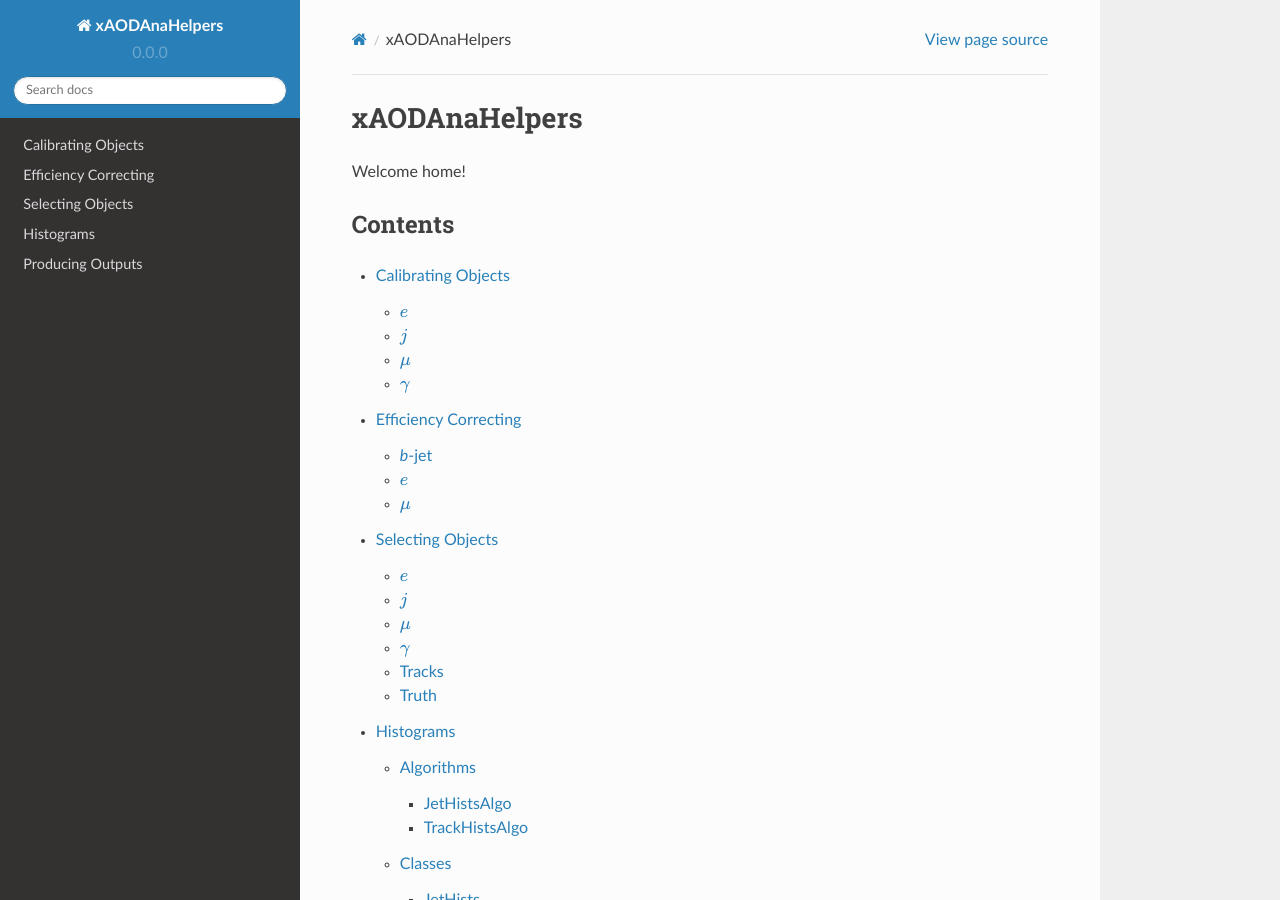
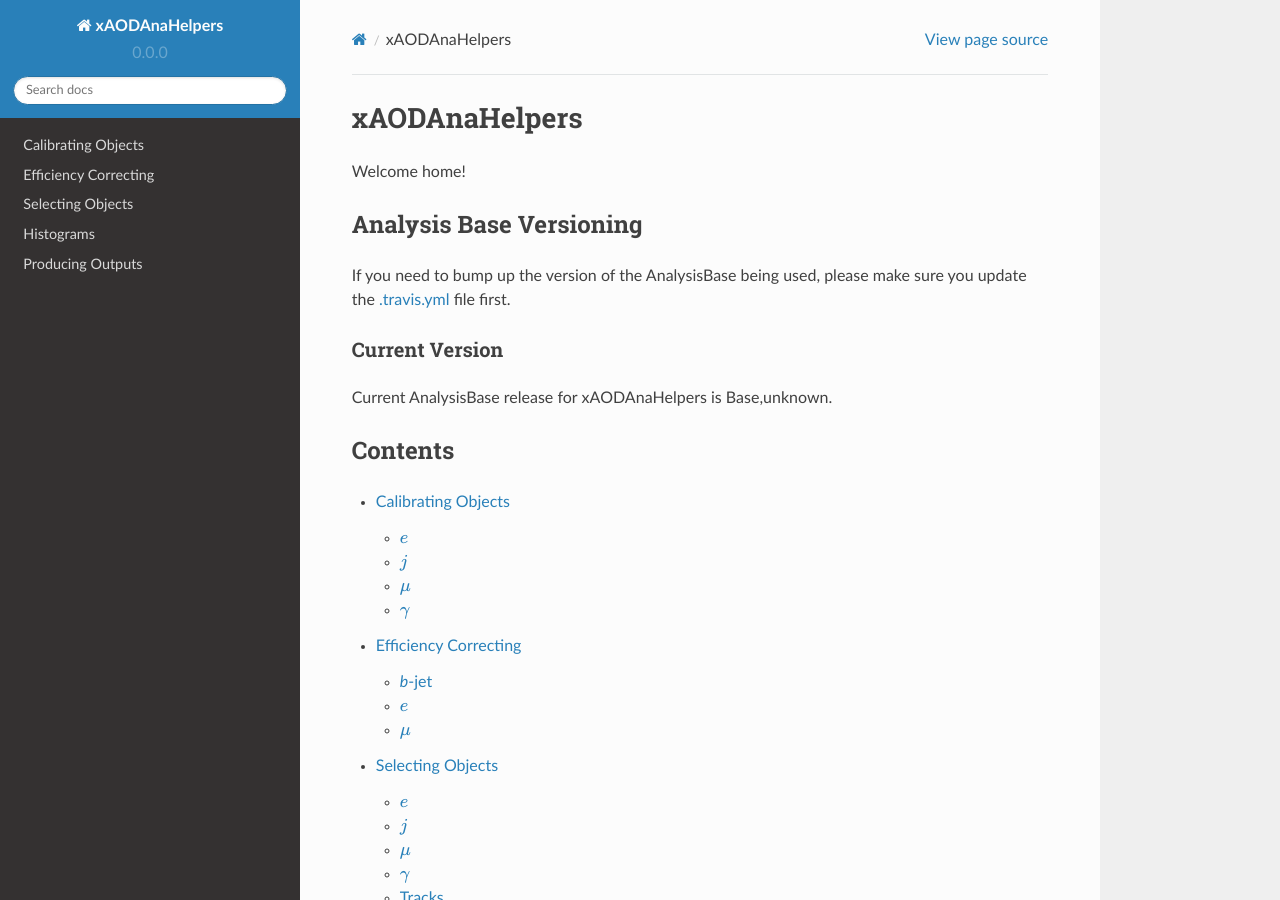
Before and after one commit to UCATLAS/xAODAnaHelpers, a Sphinx documentation site: the page built from docs/index.rst, in a window 1280 px wide and 900 px high. Built offline with Sphinx 7.4.7 and the Read the Docs theme 2.0.0, drawn with Linux system fonts in a browser that asks for light colours.

Commit message:
Add readme, allow for automatic versioning

```diff
--- a/docs/conf.py
+++ b/docs/conf.py
@@ -76,6 +76,19 @@ except:
 version = '.'.join(release.split('-')[:3])
 # The full version, including alpha/beta/rc tags.
 release = release
+
+import yaml
+try:
+    analysis_base_release = yaml.safe_load(file('../.travis.yml'))['env'][0].split('=')[1]
+except:
+    analysis_base_release = 'unknown'
+
+# http://sphinx-doc.org/config.html#confval-rst_epilog
+# http://stackoverflow.com/a/10042061/1532974
+rst_epilog = '''
+.. |analysis_base_release| replace:: {0:s}
+.. |xAH| replace:: xAODAnaHelpers
+'''.format(analysis_base_release)
 
 # The language for content autogenerated by Sphinx. Refer to documentation
 # for a list of supported languages.
--- a/docs/index.rst
+++ b/docs/index.rst
@@ -2,6 +2,17 @@ xAODAnaHelpers
 ==============
 
 Welcome home!
+
+Analysis Base Versioning
+------------------------
+
+If you need to bump up the version of the AnalysisBase being used, please make sure you update the `.travis.yml <https://github.com/UCATLAS/xAODAnaHelpers/blob/master/.travis.yml>`_ file first.
+
+Current Version
+~~~~~~~~~~~~~~~
+
+.. Cannot bold just yet: http://stackoverflow.com/questions/33537747/substitution-inside-inline-markup-while-escaping-whitespace
+Current AnalysisBase release for |xAH| is Base,\ |analysis_base_release|\ .
 
 Contents
 --------
```
